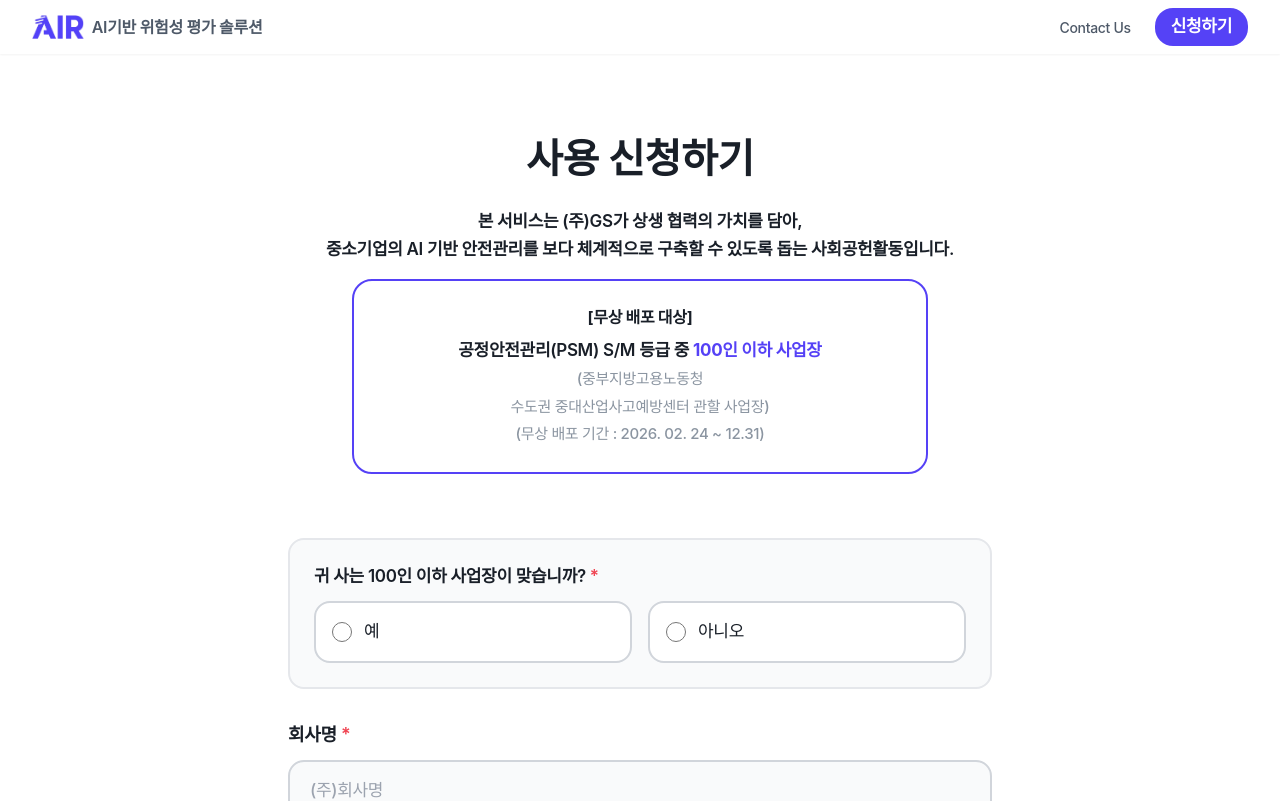
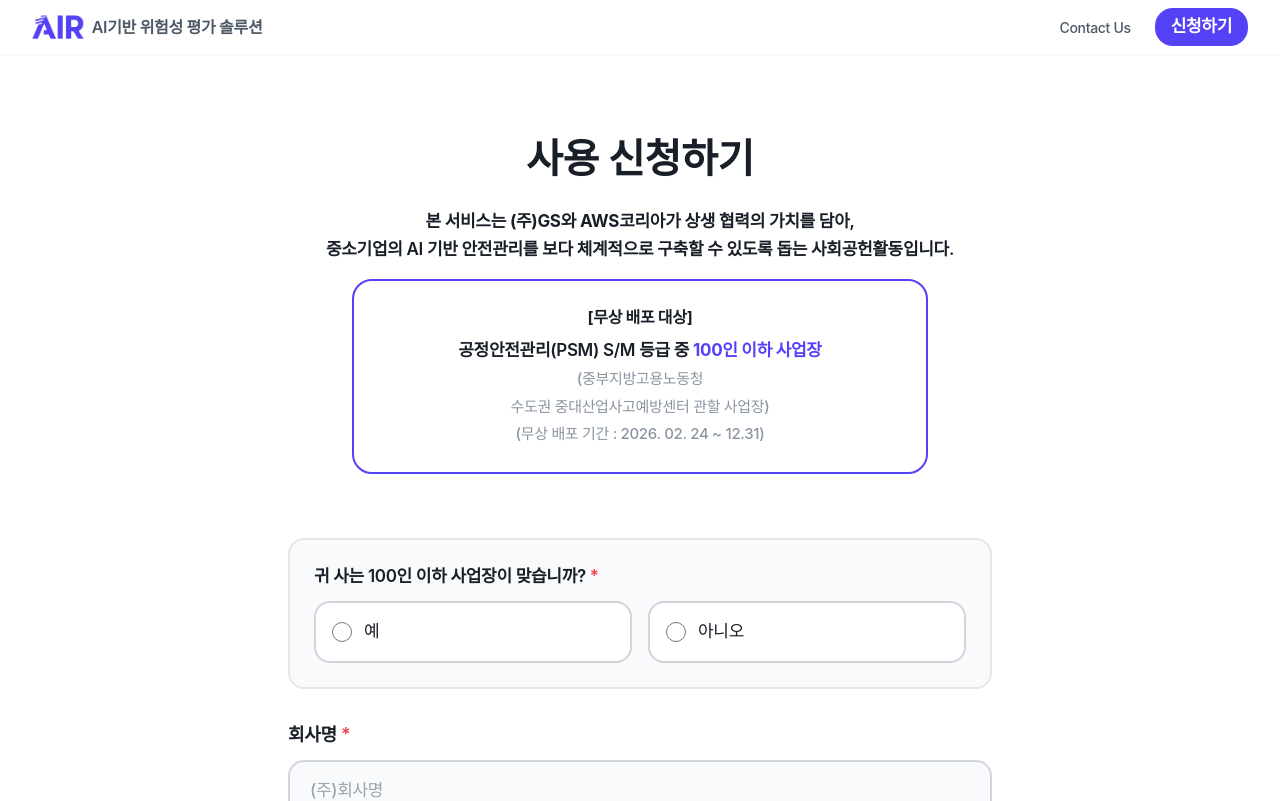
Before and after one commit to simpson52/airlanding, a Next.js app: page /form in a window 1280 px wide. Shown: the top 801 px of the page. Built offline with nearby package versions, Linux system fonts and the light colour scheme.

Commit message:
서비스 소개 문구: (주)GS와 AWS코리아 협력 명시, 회사명 굵게
Co-authored-by: Cursor <cursoragent@cursor.com>

```diff
--- a/app/form/page.tsx
+++ b/app/form/page.tsx
@@ -130,7 +130,7 @@ export default function FormPage() {
               </h1>
               <div className="space-y-4">
                 <p className="text-[16px] md:text-[17px] font-semibold text-text-primary leading-relaxed">
-                  본 서비스는 (주)GS가 상생 협력의 가치를 담아,
+                  본 서비스는 <span className="font-bold">(주)GS</span>와 <span className="font-bold">AWS코리아</span>가 상생 협력의 가치를 담아,
                   <br />
                   중소기업의 AI 기반 안전관리를 보다 체계적으로 구축할 수 있도록 돕는 사회공헌활동입니다.
                 </p>
```
